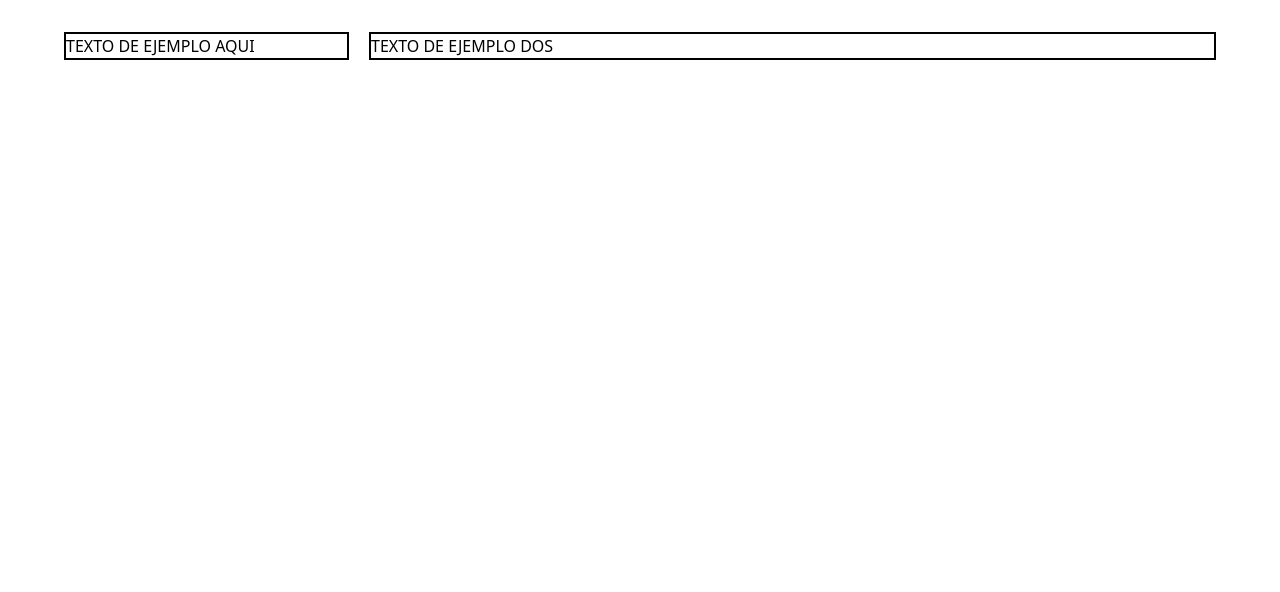
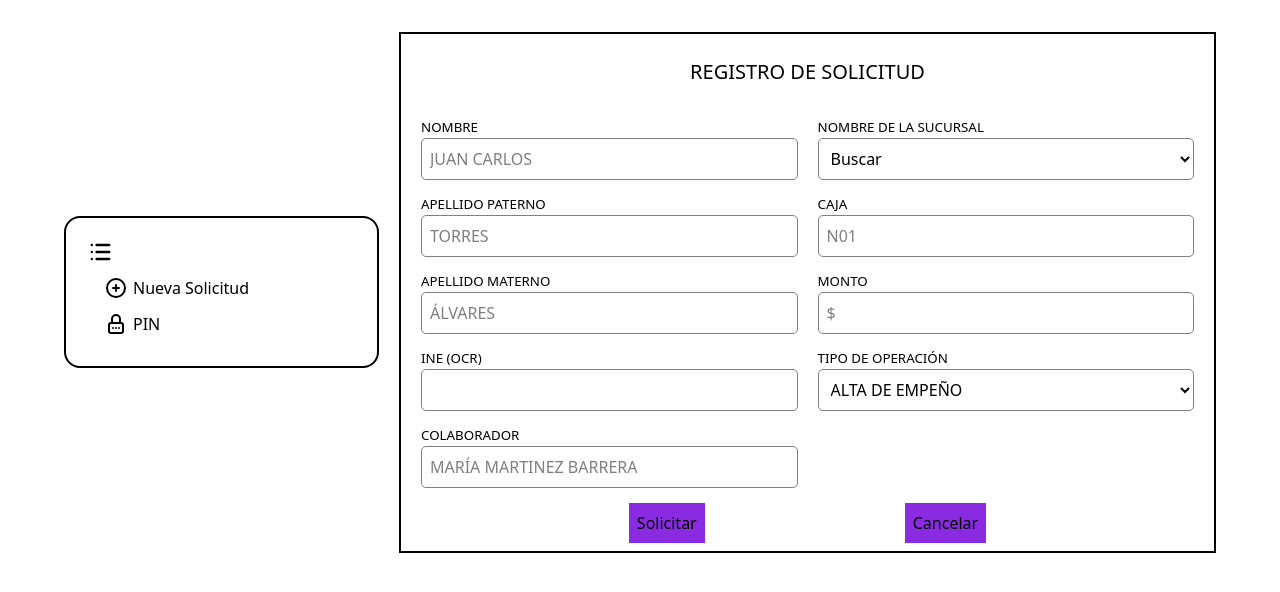
Before and after one commit to GrandMostach0/FRD_Desarrollo_Proyecto, a Vue app: page / in a window 1280 px wide. Shown: the top 592 px of the page. Built offline with nearby package versions, Linux system fonts and the light colour scheme.

Commit message:
estructura básica del formulario medio listo

```diff
--- /dev/null
+++ b/src/assets/icons/list-icon.vue
@@ -0,0 +1,14 @@
+
+<template>
+    <svg xmlns="http://www.w3.org/2000/svg" width="28" height="28" viewBox="0 0 24 24" fill="none" stroke="currentColor"
+        stroke-width="2" stroke-linecap="round" stroke-linejoin="round"
+        class="icon icon-tabler icons-tabler-outline icon-tabler-list">
+        <path stroke="none" d="M0 0h24v24H0z" fill="none" />
+        <path d="M9 6l11 0" />
+        <path d="M9 12l11 0" />
+        <path d="M9 18l11 0" />
+        <path d="M5 6l0 .01" />
+        <path d="M5 12l0 .01" />
+        <path d="M5 18l0 .01" />
+    </svg>
+</template>
--- /dev/null
+++ b/src/assets/icons/password-icon.vue
@@ -0,0 +1,12 @@
+<template>
+    <svg xmlns="http://www.w3.org/2000/svg" width="24" height="24" viewBox="0 0 24 24" fill="none" stroke="currentColor"
+        stroke-width="2" stroke-linecap="round" stroke-linejoin="round"
+        class="icon icon-tabler icons-tabler-outline icon-tabler-lock-password">
+        <path stroke="none" d="M0 0h24v24H0z" fill="none" />
+        <path d="M5 13a2 2 0 0 1 2 -2h10a2 2 0 0 1 2 2v6a2 2 0 0 1 -2 2h-10a2 2 0 0 1 -2 -2z" />
+        <path d="M8 11v-4a4 4 0 1 1 8 0v4" />
+        <path d="M15 16h.01" />
+        <path d="M12.01 16h.01" />
+        <path d="M9.02 16h.01" />
+    </svg>
+</template>
--- a/src/components/Formulario.vue
+++ b/src/components/Formulario.vue
@@ -1,3 +1,102 @@
 <script setup></script>
 
-<template></template>
+<template>
+    <br>
+    <h5 class="text-center uppercase text-xl">registro de solicitud</h5>
+    <br>
+    <form action="" class="px-5 py-2">
+        <div class="flex gap-5 ">
+            <div class="flex-1">
+                <div class="containerInputs">
+                    <label for="nombre">Nombre</label>
+                    <input type="text" name="nombre" id="nombreInput" placeholder="JUAN CARLOS">
+                </div>
+
+                <div class="containerInputs">
+                    <label for="apellidoPaterno">apellido paterno</label>
+                    <input type="text" name="apellidoPaterno" id="apellidoPaterno" placeholder="TORRES">
+                </div>
+
+                <div class="containerInputs">
+                    <label for="apellidoMaterno">apellido materno</label>
+                    <input type="text" name="apellidoMaterno" id="apellidoMaterno" placeholder="ÁLVARES">
+                </div>
+
+                <div class="containerInputs">
+                    <label for="nombre">ine (ocr)</label>
+                    <input type="text" name="nombre" id="nombreInput" placeholder="">
+                </div>
+
+                <div class="containerInputs">
+                    <label for="colaborador">Colaborador</label>
+                    <input type="text" name="colaborador" id="colaborador" placeholder="MARÍA MARTINEZ BARRERA">
+                </div>
+            </div>
+
+            <div class="flex-1">
+                <div class="containerInputs">
+                    <label for="selectSucursal">nombre de la sucursal</label>
+                    <select name="selectSucursal" id="selectSucursal">
+                        <option value="1">Buscar</option>
+                        <option value="2">Sucursal 1</option>
+                        <option value="3">Sucursal 2</option>
+                    </select>
+                </div>
+
+                <div class="containerInputs">
+                    <label for="caja">caja</label>
+                    <input type="text" name="caja" id="cajaInput" placeholder="N01">
+                </div>
+
+                <div class="containerInputs">
+                    <label for="monto">monto</label>
+                    <input type="number" name="monto" id="montoInput" placeholder="$">
+                </div>
+
+                <div class="containerInputs">
+                    <label for="tipoOperacion">tipo de operación</label>
+                    <select name="tipoOperacion" id="tipoOperacionSelect">
+                        <option value="1">ALTA DE EMPEÑO</option>
+                        <option value="2">BAJA DE EMPEÑO</option>
+                    </select>
+                </div>
+            </div>
+        </div>
+
+
+        <div class="flex items-center justify-center gap-50">
+            <button>Solicitar</button>
+            <button>Cancelar</button>
+        </div>
+
+    </form>
+</template>
+
+<style scoped>
+
+.containerInputs{
+    margin-bottom: 15px;
+}
+
+label, input{
+    display: block;
+}
+
+label{
+    text-transform: uppercase;
+    font-size: smaller;
+}
+
+input, select{
+    width: 100%;
+    padding: 8px;
+    border: 1px solid gray;
+    border-radius: 5px;
+}
+
+button{
+    padding: 8px;
+    background-color: blueviolet;
+}
+
+</style>
--- a/src/components/Operador-Ventana.vue
+++ b/src/components/Operador-Ventana.vue
@@ -1,14 +1,18 @@
 <script setup>
+import MenuOpcionesVertical from './menuOpcionesVertical.vue';
+import Formulario from './Formulario.vue';
 </script>
 
 <template>
   <main class="flex items-center gap-5 px-16 py-8">
-    <div class="border-2 border-black flex-1">
-      <h2>TEXTO DE EJEMPLO AQUI</h2>
+
+    <div class="border-2 border-black flex-1 p-5 rounded-2xl">
+      <MenuOpcionesVertical />
     </div>
 
     <div class="border-2 border-black flex-3">
-      <h2>TEXTO DE EJEMPLO DOS</h2>
+      <Formulario />
     </div>
+
   </main>
 </template>
--- /dev/null
+++ b/src/components/menuOpcionesVertical.vue
@@ -0,0 +1,34 @@
+<script setup>
+import listIcon from '../assets/icons/list-icon.vue';
+import circlePlus from '../assets/icons/circle-plus.vue'
+import passwordIcon from '../assets/icons/password-icon.vue'
+</script>
+
+<template>
+    <p>
+        <listIcon />
+    </p>
+
+    <div class="px-4">
+        <ol>
+            <li>
+                <circlePlus />Nueva Solicitud
+            </li>
+            <li>
+                <passwordIcon />PIN
+            </li>
+        </ol>
+    </div>
+
+</template>
+
+<style scoped>
+
+li{
+    display: flex;
+    margin: 8px 0px;
+    padding: 2px;
+    gap: 5px;
+    cursor: pointer;
+}
+</style>
```
